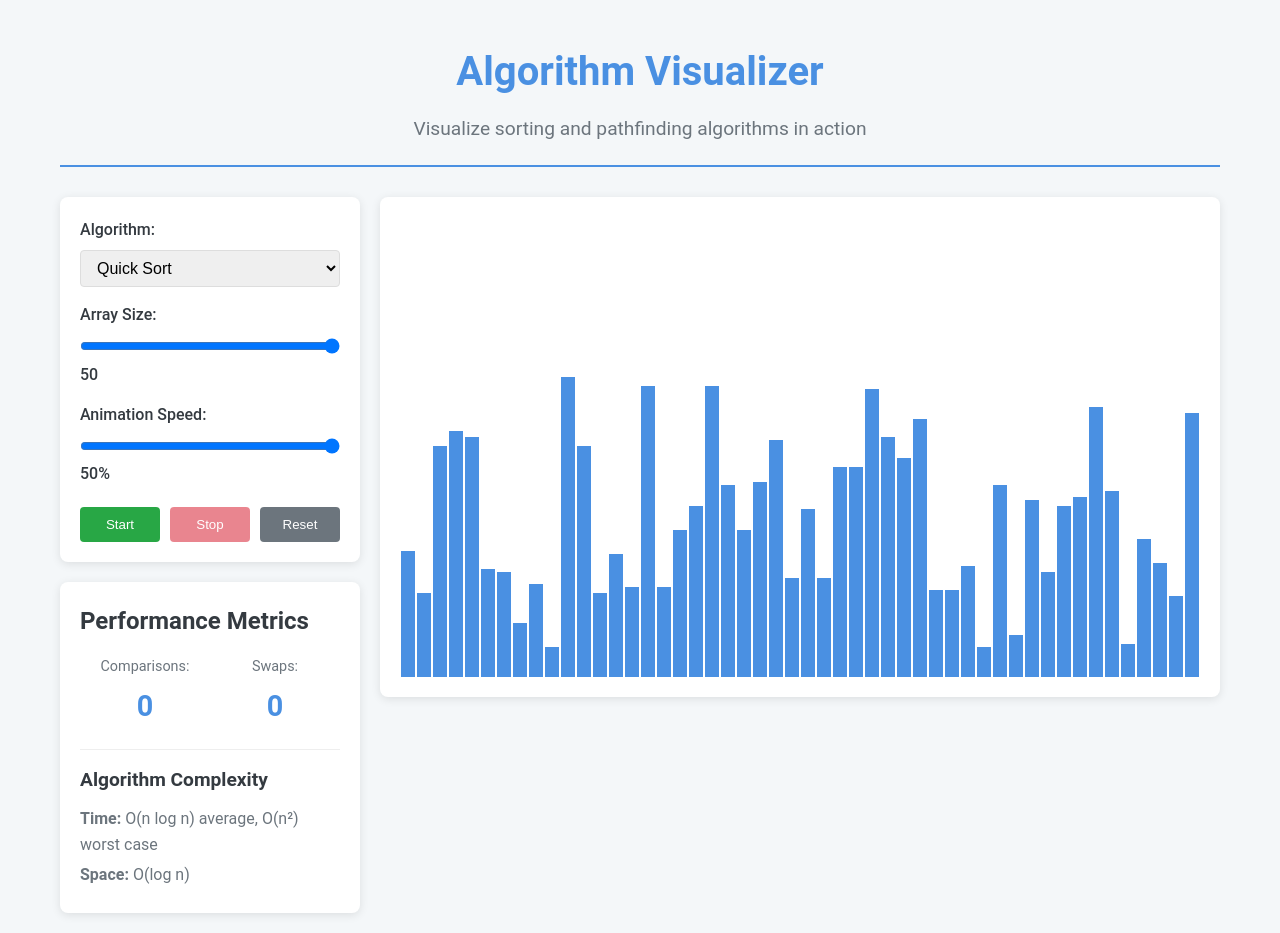
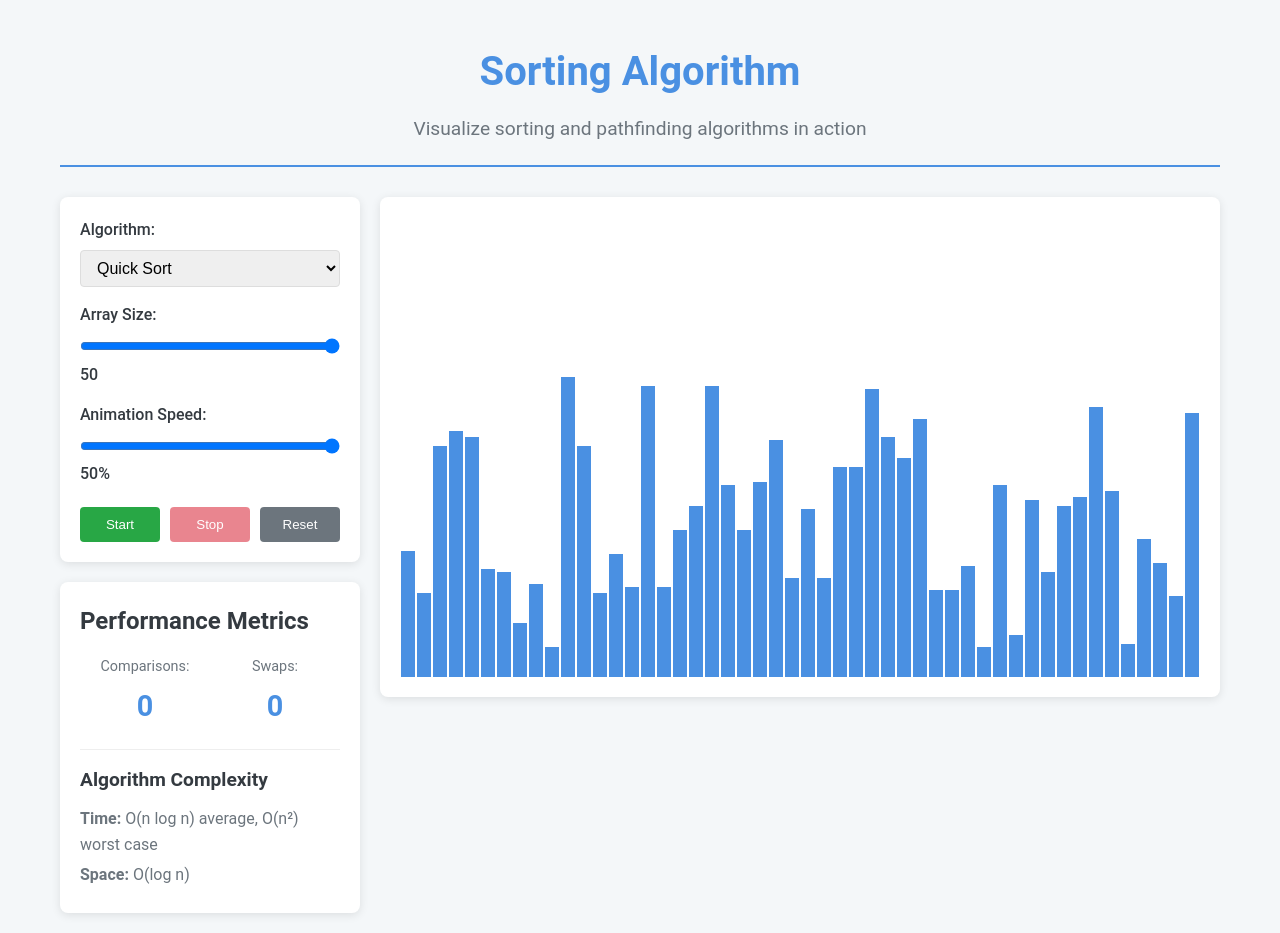
Before and after one commit to Ibigoni/JavaScript_React_Project, a React (Vite) app: page / in a window 1280 px wide. Built offline with nearby package versions, Linux system fonts and the light colour scheme.

Commit message:
Changed header name

```diff
--- a/src/components/Header.jsx
+++ b/src/components/Header.jsx
@@ -4,7 +4,7 @@ function Header() {
 
   return(
   <header className="header">
-    <h1>Algorithm Visualizer</h1>
+    <h1>Sorting Algorithm</h1>
     <p>Visualize sorting and pathfinding algorithms in action</p>
   </header>
   );
```
